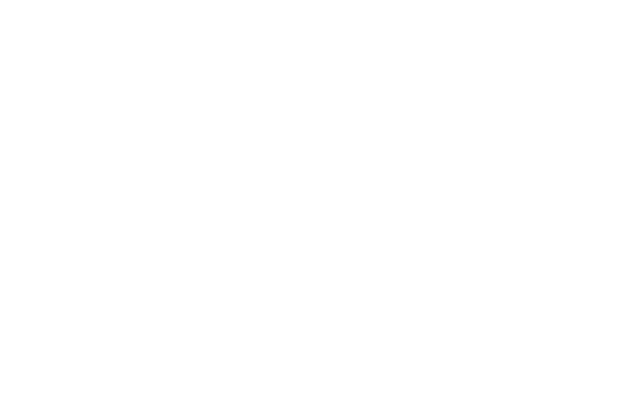
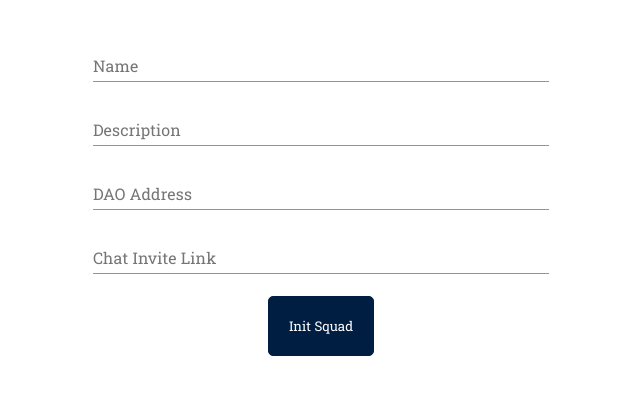
Before and after one commit to helpdao/donation-portal, a React (Create React App) app in the folder squads/: page /new-squad in a window 1280 px wide. Shown: the part 209-604 px from the top of the page, without its empty margins (319-959 px from the left). Built offline with nearby package versions, Linux system fonts and the light colour scheme.

Commit message:
added routes and form for new squads

```diff
--- a/squads/src/App.css
+++ b/squads/src/App.css
@@ -44,3 +44,11 @@
 	cursor: pointer;
 	transform: scale(1.1);
 }
+
+#new-squad {
+	position: absolute;
+	top: 1em;
+	left: 1em;
+	background-color: #001e42;
+	border: 1px solid #001e42;
+}
--- a/squads/src/App.js
+++ b/squads/src/App.js
@@ -6,6 +6,8 @@
 import XXXSquad from './squads/XXX';
 import YYYSquad from './squads/YYY';
 import ZZZSquad from './squads/ZZZ';
+
+import NewSquad from './squads/NewSquad';
 
 import './App.css';
 
@@ -16,6 +18,9 @@
 				<Switch>
 					<Route exact path='/'>
 						<div className='home'>
+							<button id='new-squad'>
+								<Link to='/new-squad'>Init Squad</Link>
+							</button>
 							<img src={help_dao} alt='help_dao_logo'></img>
 							<li>
 								<button>
@@ -35,6 +40,9 @@
 							<p>.. more help on the way!</p>
 						</div>
 					</Route>
+					<Route exact path='/new-squad'>
+						<NewSquad />
+					</Route>
 					<Route exact path='/XXX'>
 						<XXXSquad />
 					</Route>
--- /dev/null
+++ b/squads/src/squads/NewSquad.js
@@ -0,0 +1,36 @@
+import React from 'react';
+import { makeStyles } from '@material-ui/core/styles';
+import TextField from '@material-ui/core/TextField';
+
+import './Styles.css';
+
+const useStyles = makeStyles(theme => ({
+	root: {
+		'& > *': {
+			margin: theme.spacing(1),
+			width: '50ch'
+		}
+	}
+}));
+
+const NewSquad = () => {
+	const classes = useStyles();
+	return (
+		<div className='container'>
+			<form
+				className={classes.root}
+				id='form'
+				noValidate
+				autoComplete='off'
+			>
+				<TextField id='standard-basic' label='Name' />
+				<TextField id='standard-basic' label='Description' />
+				<TextField id='standard-basic' label='DAO Address' />
+				<TextField id='standard-basic' label='Chat Invite Link' />
+			</form>
+			<button id='form-submit'>Init Squad</button>
+		</div>
+	);
+};
+
+export default NewSquad;
--- a/squads/src/squads/XXX.js
+++ b/squads/src/squads/XXX.js
@@ -1,6 +1,6 @@
 import React from 'react';
 
-import './styles.css';
+import './Styles.css';
 
 const XXX = () => {
 	return (
--- a/squads/src/squads/YYY.js
+++ b/squads/src/squads/YYY.js
@@ -1,6 +1,6 @@
 import React from 'react';
 
-import './styles.css';
+import './Styles.css';
 
 const YYY = () => {
 	return (
--- a/squads/src/squads/ZZZ.js
+++ b/squads/src/squads/ZZZ.js
@@ -1,6 +1,6 @@
 import React from 'react';
 
-import './styles.css';
+import './Styles.css';
 
 const ZZZ = () => {
 	return (
--- a/squads/src/squads/styles.css
+++ b/squads/src/squads/styles.css
@@ -5,6 +5,16 @@
 	align-items: center;
 	justify-content: center;
 	text-align: center;
+	font-family: 'Roboto Slab', serif;
+}
+
+#form {
+	display: flex;
+	flex-direction: column;
+}
+
+#standard-basic-label,
+#standard-basic {
 	font-family: 'Roboto Slab', serif;
 }
 
@@ -20,3 +30,18 @@
 	color: white;
 	font-family: 'Roboto Slab', serif;
 }
+
+#form-submit {
+	background: none;
+	padding: 1.5em;
+	border-radius: 5px;
+	transition: transform 0.5s;
+	background-color: #001e42;
+	border: 1px solid #001e42;
+	margin-top: 1em;
+}
+
+#form-submit:hover {
+	cursor: pointer;
+	transform: scale(1.1);
+}
```
